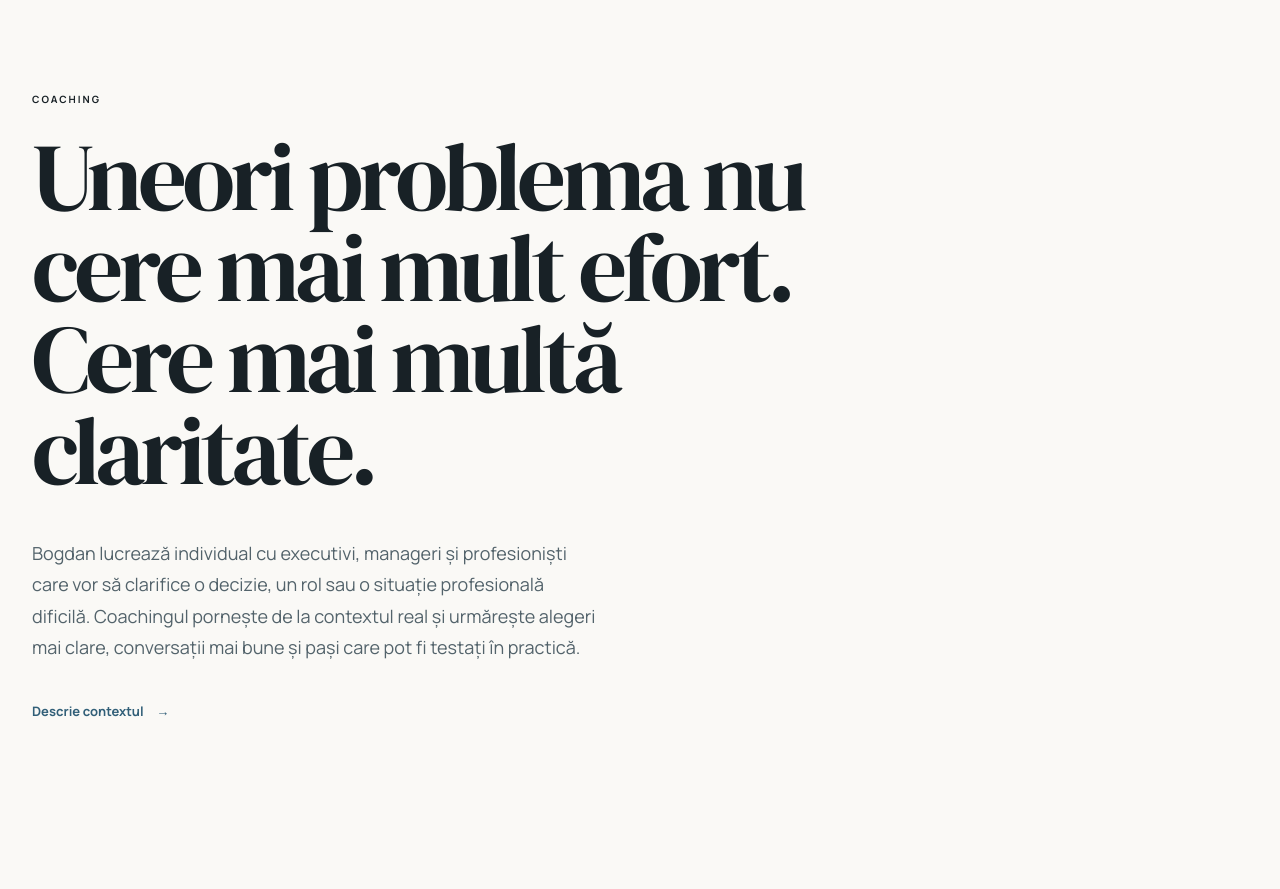
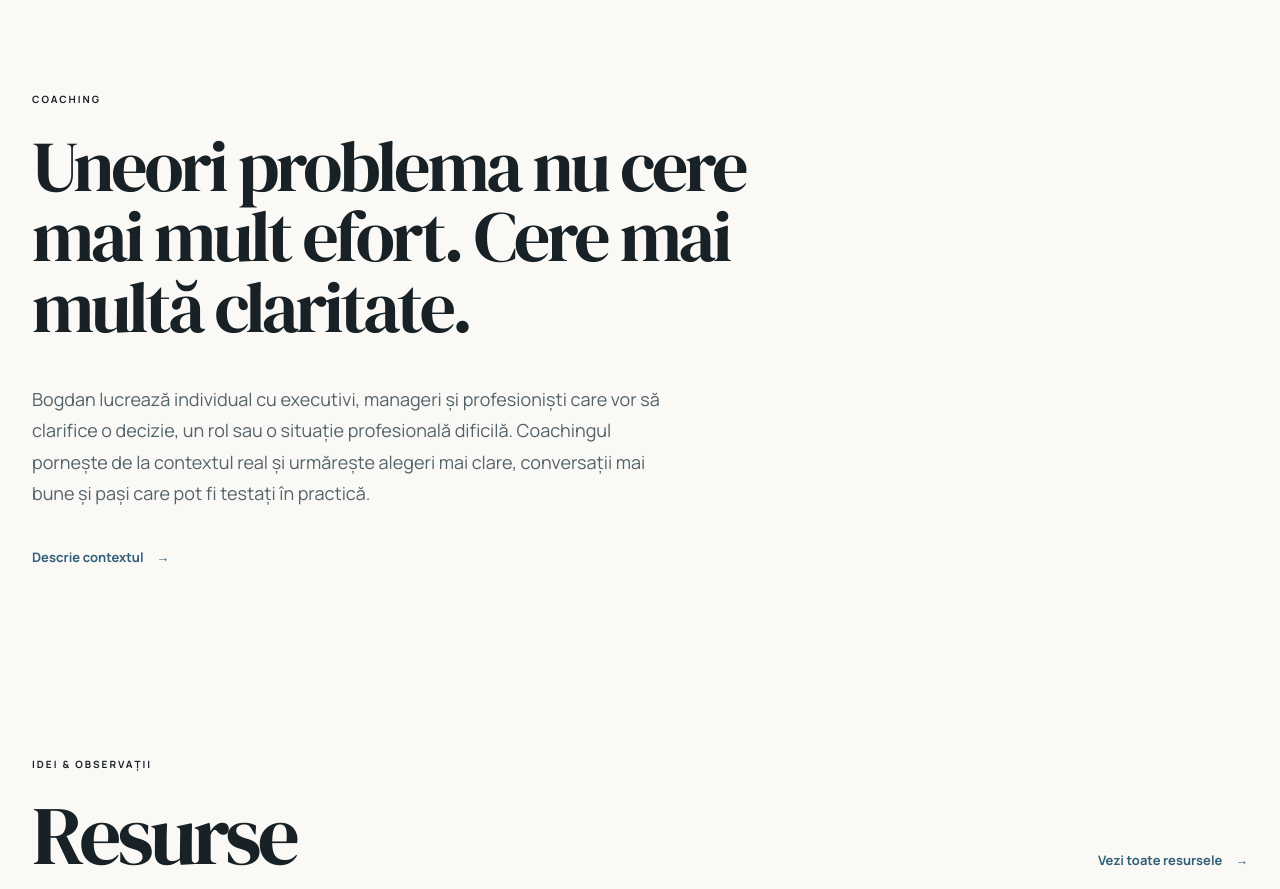
Before and after one commit to ivanovroxana1988-arch/bogdanvizitiu, a Next.js app: page / in a window 1280 px wide. Shown: the part 3560-4449 px from the top of the page. Built offline with nearby package versions, Linux system fonts and the light colour scheme.

Commit message:
Rebalance coaching preview typography

```diff
--- a/app/_views/home/page.tsx
+++ b/app/_views/home/page.tsx
@@ -36,7 +36,7 @@ export default function Home({searchParams}:{searchParams?:{lang?:string}}){
 
     <section className="dark"><div className="shell corporate-grid"><div className="corporate-title"><Eyebrow>{copy.corporateEyebrow}</Eyebrow><h2>{copy.corporateTitle}</h2></div><div className="corporate-copy"><p>{copy.corporateText}</p><ArrowLink href="/corporate">{copy.corporateCta}</ArrowLink></div><div className="domain-list">{copy.corporateDomains.map((domain,i)=><div key={domain}><span>0{i+1}</span>{domain}</div>)}</div><ConceptImage asset="workshopNotes" kind="wide" locale={locale}/></div></section>
 
-    <section className="point-of-view" style={{paddingBlock:'clamp(6rem,10vw,9rem)'}}><div className="shell"><div style={{maxWidth:'900px'}}><Eyebrow>{services.coaching.eyebrow}</Eyebrow><h2 style={{fontSize:'clamp(4rem,7.5vw,8rem)',margin:'0 0 42px'}}>{services.coaching.title}</h2><p style={{fontSize:'18px',lineHeight:1.75,color:'var(--muted)',maxWidth:'570px',margin:'0 0 34px'}}>{services.coaching.intro}</p><ArrowLink href="/coaching">{services.coaching.cta}</ArrowLink></div></div></section>
+    <section className="point-of-view clean-coaching-preview" style={{paddingBlock:'clamp(6rem,10vw,9rem)'}}><div className="shell"><div style={{maxWidth:'900px'}}><Eyebrow>{services.coaching.eyebrow}</Eyebrow><h2 style={{fontSize:'clamp(4rem,7.5vw,8rem)',margin:'0 0 42px'}}>{services.coaching.title}</h2><p style={{fontSize:'18px',lineHeight:1.75,color:'var(--muted)',maxWidth:'570px',margin:'0 0 34px'}}>{services.coaching.intro}</p><ArrowLink href="/coaching">{services.coaching.cta}</ArrowLink></div></div></section>
 
     <section className="programs shell"><div className="section-head"><div><Eyebrow>{copy.insightsEyebrow}</Eyebrow><h2 className="section-title">{copy.insightsTitle}</h2></div><ArrowLink href="/insights">{copy.viewInsights}</ArrowLink></div>{insights.map((insight,i)=><article className="program-row" key={insight.slug}><span>0{i+1}</span><h3>{insight.title}</h3><p>{insight.excerpt}</p><ArrowLink href={`/insights/${insight.slug}`}>{copy.readArticle}</ArrowLink></article>)}</section>
 
```
